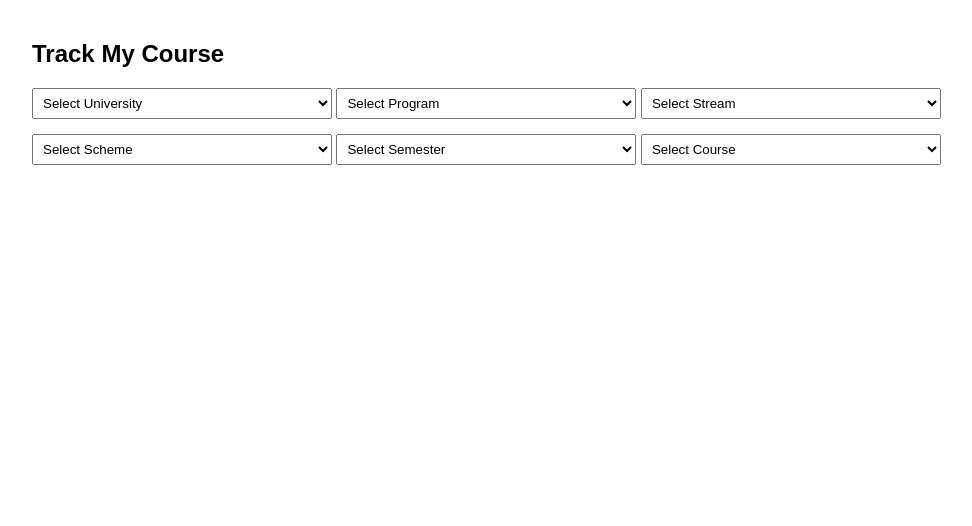
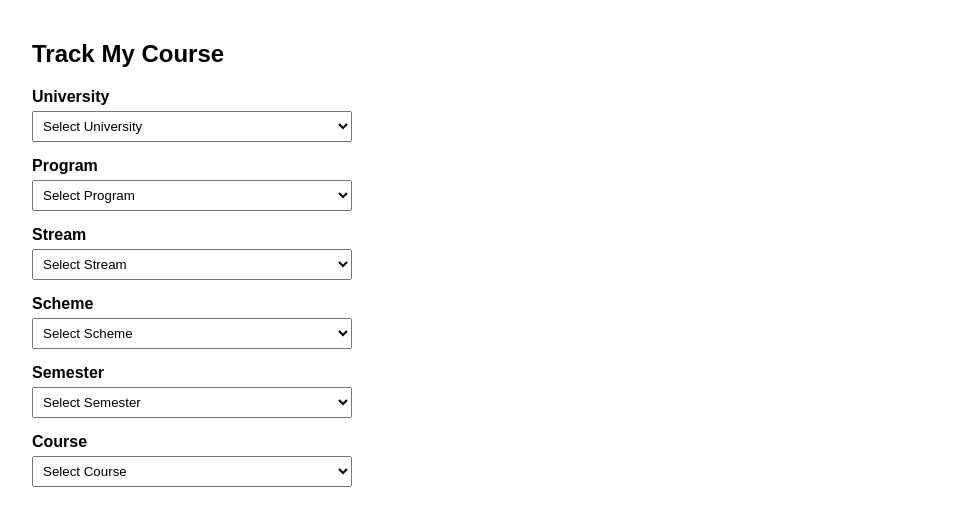
Before and after one commit to karthikcmani/trackmycourse, a Flask app: page /ui in a window 1280 px wide. Shown: the top 526 px of the page, without its empty margins (8-980 px from the left). Run offline with Flask 3, Linux system fonts and the light colour scheme; data that the repository does not hold is empty.

Commit message:
Add working dependent dropdown UI for academic selection

```diff
--- a/templates/index.html
+++ b/templates/index.html
@@ -1,19 +1,24 @@
 <!DOCTYPE html>
-<html>
+<html lang="en">
 <head>
-    <title>TrackMyCourse</title>
+    <meta charset="UTF-8">
+    <meta name="viewport" content="width=device-width, initial-scale=1.0">
+    <title>Track My Course</title>
+
     <style>
         body {
             font-family: Arial, sans-serif;
             margin: 40px;
         }
+        label {
+            display: block;
+            margin-top: 15px;
+            font-weight: bold;
+        }
         select {
-            width: 300px;
+            width: 320px;
             padding: 6px;
-            margin-bottom: 15px;
-        }
-        h2 {
-            margin-bottom: 20px;
+            margin-top: 5px;
         }
     </style>
 </head>
@@ -21,31 +26,41 @@
 
 <h2>Track My Course</h2>
 
+<label for="university">University</label>
 <select id="university">
     <option value="">Select University</option>
 </select>
 
+<label for="program">Program</label>
 <select id="program">
     <option value="">Select Program</option>
 </select>
 
+<label for="stream">Stream</label>
 <select id="stream">
     <option value="">Select Stream</option>
 </select>
 
+<label for="scheme">Scheme</label>
 <select id="scheme">
     <option value="">Select Scheme</option>
 </select>
 
+<label for="semester">Semester</label>
 <select id="semester">
     <option value="">Select Semester</option>
 </select>
 
+<label for="course">Course</label>
 <select id="course">
     <option value="">Select Course</option>
 </select>
 
 <script>
+document.addEventListener("DOMContentLoaded", () => {
+
+    const BASE = "http://127.0.0.1:5000";
+
     const uni = document.getElementById("university");
     const prog = document.getElementById("program");
     const stream = document.getElementById("stream");
@@ -53,8 +68,8 @@ const scheme = document.getElementById("scheme");
     const sem = document.getElementById("semester");
     const course = document.getElementById("course");
 
-// Load universities
-fetch("/api/universities")
+    // ---------- Load Universities ----------
+    fetch(`${BASE}/api/universities`)
         .then(res => res.json())
         .then(data => {
             data.forEach(u => {
@@ -62,69 +77,103 @@ fetch("/api/universities")
             });
         });
 
-uni.onchange = () => {
-    fetch(`/api/programs?university_id=${uni.value}`)
+    // ---------- University → Program ----------
+    uni.addEventListener("change", () => {
+        resetBelow("program");
+
+        fetch(`${BASE}/api/programs?university_id=${uni.value}`)
             .then(res => res.json())
             .then(data => {
-        prog.innerHTML = '<option value="">Select Program</option>';
                 data.forEach(p => {
                     prog.innerHTML += `<option value="${p.id}">${p.name}</option>`;
                 });
             });
-};
+    });
 
-prog.onchange = () => {
-    fetch(`/api/streams?program_id=${prog.value}`)
+    // ---------- Program → Stream / Scheme ----------
+    prog.addEventListener("change", () => {
+        resetBelow("stream");
+
+        fetch(`${BASE}/api/streams?program_id=${prog.value}`)
             .then(res => res.json())
             .then(data => {
-        stream.innerHTML = '<option value="">Select Stream</option>';
+                if (data.length === 0) {
+                    // MCA case (no stream)
+                    loadSchemes();
+                } else {
                     data.forEach(s => {
                         stream.innerHTML += `<option value="${s.id}">${s.name}</option>`;
                     });
+                }
+            });
     });
 
-    fetch(`/api/schemes?program_id=${prog.value}`)
+    // ---------- Stream → Scheme ----------
+    stream.addEventListener("change", () => {
+        loadSchemes(stream.value);
+    });
+
+    function loadSchemes(streamId = "") {
+        resetBelow("scheme");
+
+        let url = `${BASE}/api/schemes?program_id=${prog.value}`;
+        if (streamId) url += `&stream_id=${streamId}`;
+
+        fetch(url)
             .then(res => res.json())
             .then(data => {
-        scheme.innerHTML = '<option value="">Select Scheme</option>';
                 data.forEach(sc => {
                     scheme.innerHTML += `<option value="${sc.id}">${sc.year}</option>`;
                 });
             });
-};
+    }
 
-stream.onchange = () => {
-    fetch(`/api/schemes?program_id=${prog.value}&stream_id=${stream.value}`)
+    // ---------- Scheme → Semester ----------
+    scheme.addEventListener("change", () => {
+        resetBelow("semester");
+
+        fetch(`${BASE}/api/semesters?scheme_id=${scheme.value}`)
             .then(res => res.json())
             .then(data => {
-        scheme.innerHTML = '<option value="">Select Scheme</option>';
-        data.forEach(sc => {
-          scheme.innerHTML += `<option value="${sc.id}">${sc.year}</option>`;
-        });
-      });
-};
-
-scheme.onchange = () => {
-    fetch(`/api/semesters?scheme_id=${scheme.value}`)
-      .then(res => res.json())
-      .then(data => {
-        sem.innerHTML = '<option value="">Select Semester</option>';
                 data.forEach(s => {
                     sem.innerHTML += `<option value="${s.id}">Semester ${s.semester_no}</option>`;
                 });
             });
-};
+    });
 
-sem.onchange = () => {
-    fetch(`/api/courses?semester_id=${sem.value}`)
+    // ---------- Semester → Course ----------
+    sem.addEventListener("change", () => {
+        resetBelow("course");
+
+        fetch(`${BASE}/api/courses?semester_id=${sem.value}`)
             .then(res => res.json())
             .then(data => {
-        course.innerHTML = '<option value="">Select Course</option>';
                 data.forEach(c => {
                     course.innerHTML += `<option value="${c.id}">${c.name}</option>`;
                 });
             });
-};
+    });
+
+    // ---------- Helper ----------
+    function resetBelow(level) {
+        if (level === "program") {
+            prog.innerHTML = '<option value="">Select Program</option>';
+        }
+        if (["program", "stream"].includes(level)) {
+            stream.innerHTML = '<option value="">Select Stream</option>';
+        }
+        if (["program", "stream", "scheme"].includes(level)) {
+            scheme.innerHTML = '<option value="">Select Scheme</option>';
+        }
+        if (["program", "stream", "scheme", "semester"].includes(level)) {
+            sem.innerHTML = '<option value="">Select Semester</option>';
+        }
+        if (["program", "stream", "scheme", "semester", "course"].includes(level)) {
+            course.innerHTML = '<option value="">Select Course</option>';
+        }
+    }
+
+});
 </script>
 
 </body>
```
Lines whose indentation alone changed are shown as unchanged.
